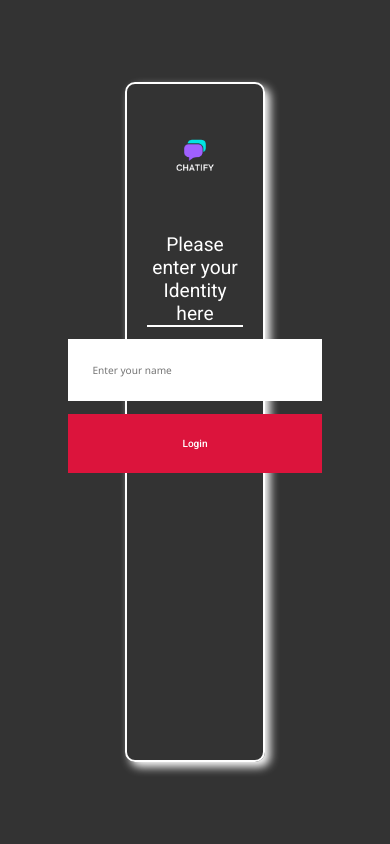
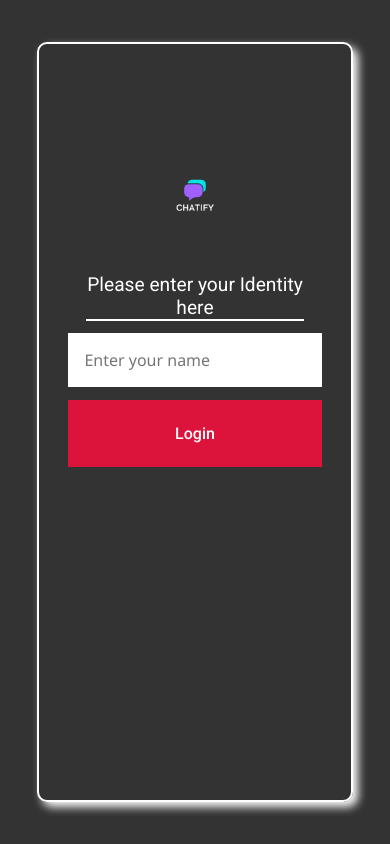
Before and after one commit to wajaht-ali/codeclause_chatapp_project_, a React (Create React App) app in the folder chatify/: page / in a window 390 px wide. Built offline with nearby package versions, Linux system fonts and the light colour scheme.

Commit message:
Final adjustment

```diff
--- a/chatify/src/components/chat/chat.jsx
+++ b/chatify/src/components/chat/chat.jsx
@@ -91,7 +91,7 @@ const Chat = () => {
 
         <div className="inputBox">
           {/* <MdKeyboardAlt id="keyboardIcon"/> */}
-          <input otype="text" id="inputText" placeholder=" Your message..." />
+          <input otype="text" onKeyPress={(event) => event.key === "Enter" ? send(): null} id="inputText" placeholder=" Your message..." />
           <button onClick={send} id="sendBtn"><MdSend id="sendIcon" /></button>
         </div>
       </div>
--- a/chatify/src/components/join/join.css
+++ b/chatify/src/components/join/join.css
@@ -62,6 +62,7 @@
     font-size: 1.2vmax;
     background-color: crimson;
     /* margin: 2vmax; */
+    /* padding-top: 3rem; */
     color: #fff;
     font-family: "Roboto", 'sans-serif';
     font-weight: 500;
@@ -71,3 +72,36 @@
     cursor: pointer;
     background-color: rgb(239, 70, 104);
 }
+
+@media(max-width: 550px) {
+    .joinContainer {
+        border: 2px solid #fff;
+        height: 80%;
+        width: 80%;
+        display: flex;
+        padding-top: 5rem;
+        flex-direction: column;
+        align-items: center;
+        border-radius: 10px;
+        box-shadow: 5px 5px 10px #fff;
+    }
+
+    img {
+        /* position: relative;
+        top: 50%; */
+        margin-top: 5vmax;
+    }
+
+    #joinInput {
+        width: 30vmax;
+        padding: 1rem;
+        border: none;
+        outline: none;
+        font-size: 1rem;
+        margin: 1.5vmax;
+        box-sizing: border-box;
+    }
+    #joinBtn {
+        font-size: 1rem;
+    }
+}
```
